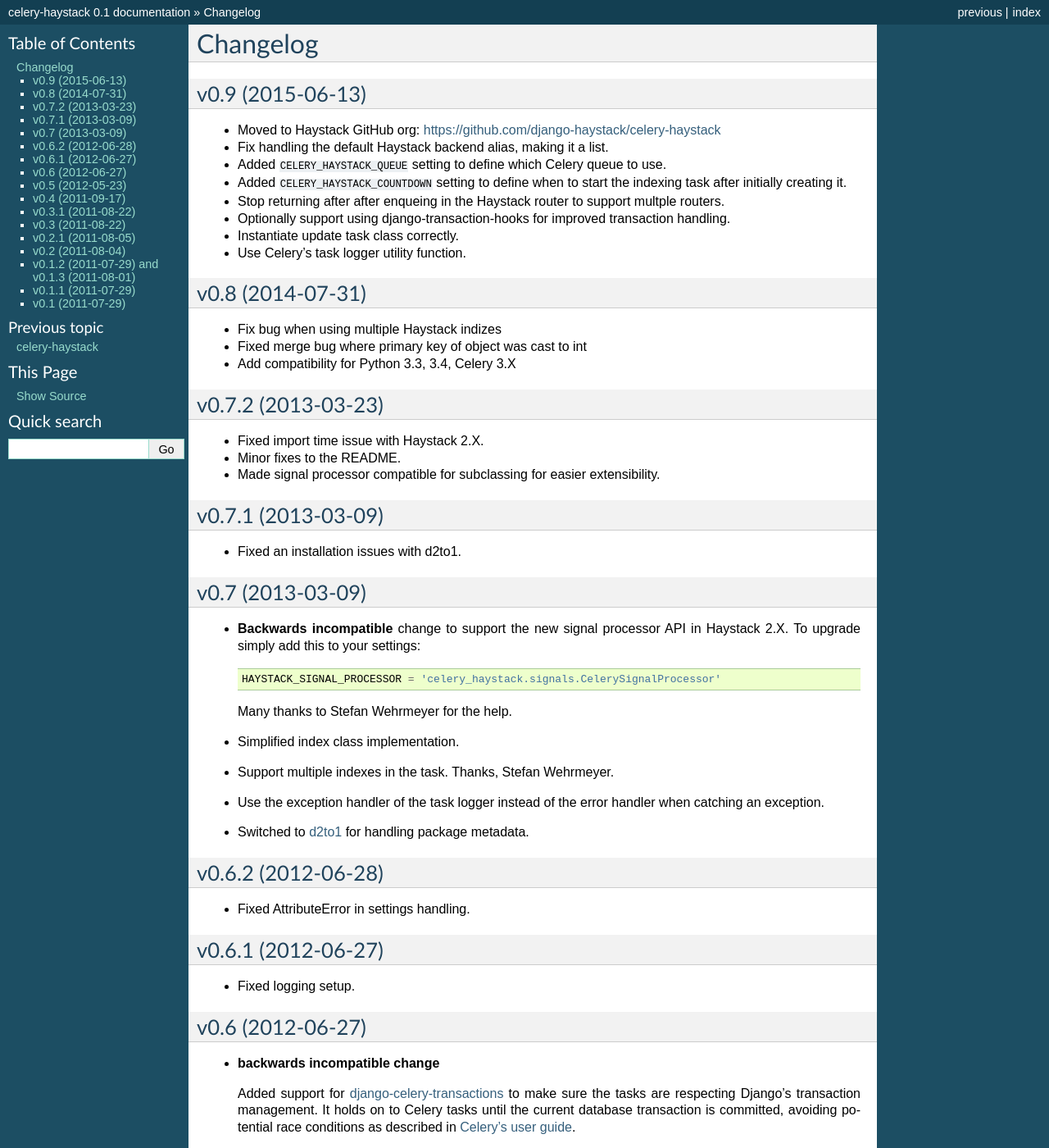
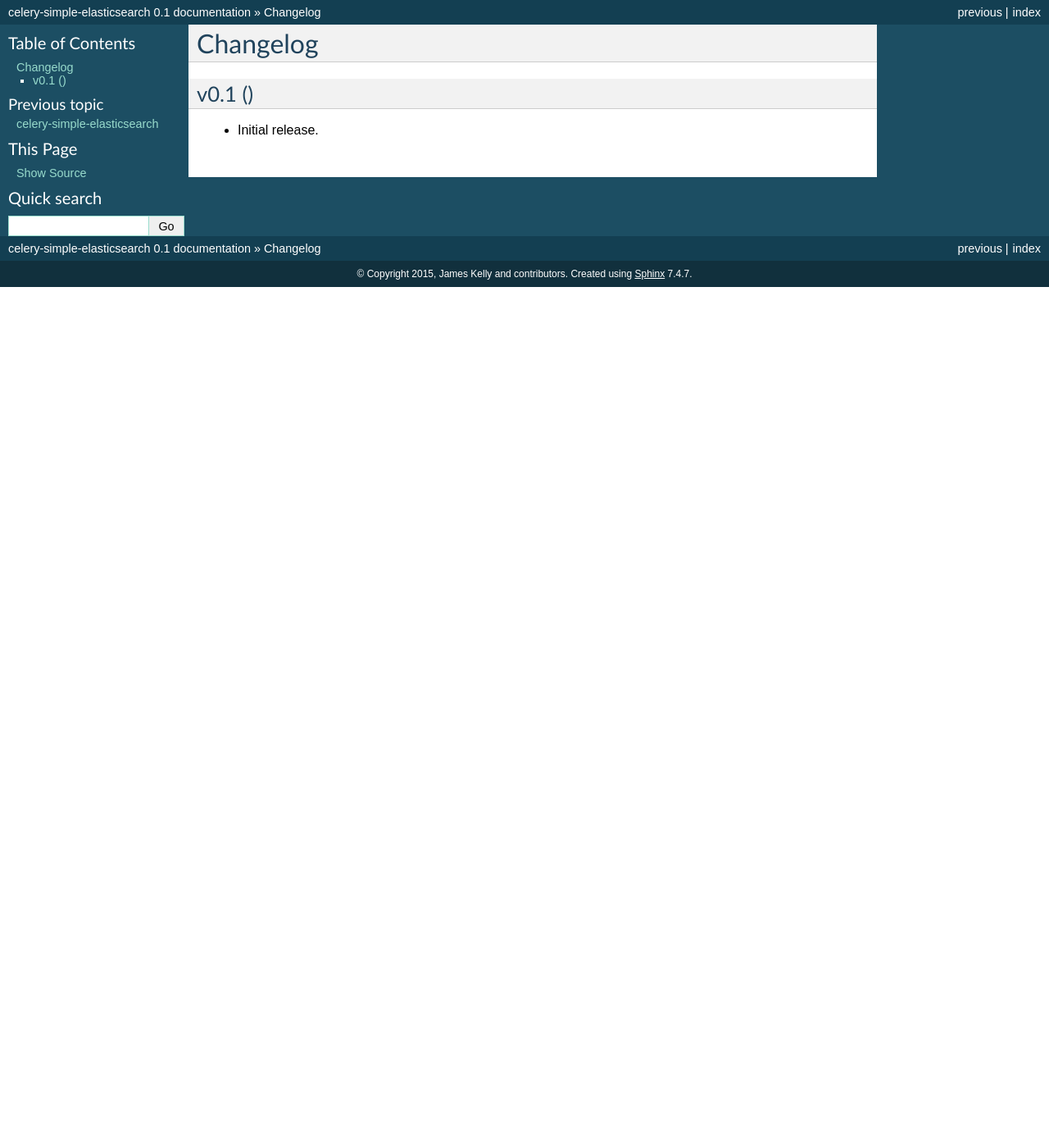
Before and after one commit to disdanes/celery-simple-elasticsearch, a Sphinx documentation site: the page built from docs/changelog.rst, in a window 1280 px wide and 1400 px high. Shown: the whole window at 82% size. Built offline with Sphinx 7.4.7, drawn with Linux system fonts in a browser that asks for light colours; the version number is read from the project's files by our own code; some of the changed text lies outside the part shown.

Commit message:
Docs Changes
Docs and related changes, pushing the final remaining references
to Haystack out (aside from the tests).

The last bit of the puzzle before a release would be porting
tests over.

```diff
--- a/docs/changelog.rst
+++ b/docs/changelog.rst
@@ -1,167 +1,7 @@
 Changelog
 =========
 
-v0.9 (2015-06-13)
------------------
-
-* Moved to Haystack GitHub org: https://github.com/django-haystack/celery-haystack
-
-* Fix handling the default Haystack backend alias, making it a list.
-
-* Added ``CELERY_HAYSTACK_QUEUE`` setting to define which Celery queue to use.
-
-* Added ``CELERY_HAYSTACK_COUNTDOWN`` setting to define when to start the
-  indexing task after initially creating it.
-
-* Stop returning after after enqueing in the Haystack router to support
-  multple routers.
-
-* Optionally support using django-transaction-hooks for improved transaction
-  handling.
-
-* Instantiate update task class correctly.
-
-* Use Celery's task logger utility function.
-
-v0.8 (2014-07-31)
------------------
-
-* Fix bug when using multiple Haystack indizes
-
-* Fixed merge bug where primary key of object was cast to int
-
-* Add compatibility for Python 3.3, 3.4, Celery 3.X
-
-v0.7.2 (2013-03-23)
--------------------
-
-* Fixed import time issue with Haystack 2.X.
-
-* Minor fixes to the README.
-
-* Made signal processor compatible for subclassing for easier extensibility.
-
-v0.7.1 (2013-03-09)
--------------------
-
-* Fixed an installation issues with d2to1.
-
-v0.7 (2013-03-09)
------------------
-
-* **Backwards incompatible** change to support the new signal processor API
-  in Haystack 2.X. To upgrade simply add this to your settings::
-
-    HAYSTACK_SIGNAL_PROCESSOR = 'celery_haystack.signals.CelerySignalProcessor'
-
-  Many thanks to Stefan Wehrmeyer for the help.
-
-* Simplified index class implementation.
-
-* Support multiple indexes in the task. Thanks, Stefan Wehrmeyer.
-
-* Use the exception handler of the task logger instead of the error handler
-  when catching an exception.
-
-* Switched to d2to1_ for handling package metadata.
-
-.. _d2to1: http://pypi.python.org/pypi/d2to1
-
-v0.6.2 (2012-06-28)
--------------------
-
-* Fixed AttributeError in settings handling.
-
-v0.6.1 (2012-06-27)
--------------------
-
-* Fixed logging setup.
-
-v0.6 (2012-06-27)
------------------
-
-* **backwards incompatible change**
-
-  Added support for `django-celery-transactions`_ to make sure the tasks
-  are respecting Django's transaction management. It holds on to Celery tasks
-  until the current database transaction is committed, avoiding potential
-  race conditions as described in `Celery's user guide`_.
-
-  This is **enabled by default** but can be disabled in case you want
-  to manually manage the transactions::
-
-      CELERY_HAYSTACK_TRANSACTION_SAFE = False
-
-* Refactored the error handling to always return a message about what
-  happened in every step of the index interaction. Raises exception about
-  misconfiguration and wrong parameters quicker.
-
-* Improved support for multiple search indexes as implemented by
-  Haystack 2.X. Many thanks to Germán M. Bravo (Kronuz).
-
-.. _`django-celery-transactions`: https://github.com/chrisdoble/django-celery-transactions
-.. _`Celery's user guide`: http://celery.readthedocs.org/en/latest/userguide/tasks.html#database-transactions
-
-v0.5 (2012-05-23)
------------------
-
-* Moved repository to personal account again: http://github.com/jezdez/celery-haystack
-
-* Removed versiontools dependency again.
-
-* Moved to using Travis-CI for tests: http://travis-ci.org/jezdez/celery-haystack
-
-v0.4 (2011-09-17)
------------------
-
-* Fixed bug which caused the deletion of an item to not happen correctly.
-  Please rebuild your Haystack indexes using the ``rebuild_index``
-  management command.
-
-* Addded initial Sphinx documentation: http://celery-haystack.rtfd.org
-
-* Revamped the tets to test the search results, not only queuing.
-
-v0.3.1 (2011-08-22)
--------------------
-
-* Minor bugfix in new appconf support code.
-
-v0.3 (2011-08-22)
------------------
-
-* Moved configuration defaults handling to django-appconf_.
-
-* Fixed issue that occured when retrying a task.
-
-.. _django-appconf: http://pypi.python.org/pypi/django-appconf
-
-v0.2.1 (2011-08-05)
--------------------
-
-* Fixed typo in exception message handling.
-
-v0.2 (2011-08-04)
------------------
-
-* Added support for Haystack 1.2.X.
-
-* Properly stop indexing if instance couldn't be found.
-
-* Forced Celery task config values to be of the correct type.
-
-v0.1.2 (2011-07-29) and v0.1.3 (2011-08-01)
--------------------------------------------
-
-* Removed stale print statement.
-
-v0.1.1 (2011-07-29)
--------------------
-
-* Fixed packaging issue (added manifest template).
-
-
-v0.1 (2011-07-29)
+v0.1 ()
 -----------------
 
 * Initial release.
--- a/docs/conf.py
+++ b/docs/conf.py
@@ -1,9 +1,11 @@
 # -*- coding: utf-8 -*-
 #
-# celery-haystack documentation build configuration file, created by
-# sphinx-quickstart on Sat Sep 17 14:02:10 2011.
+# celery-simple-elasticsearch documentation build configuration file,
+# created by sphinx-quickstart on Sat Sep 17 14:02:10 2011, modified
+# on October 27th 2015 by James Kelly for use with this project.
 #
-# This file is execfile()d with the current directory set to its containing dir.
+# This file is execfile()d with the current directory set to its
+# containing dir.
 #
 # Note that not all possible configuration values are present in this
 # autogenerated file.
@@ -18,13 +20,13 @@
 # documentation root, use os.path.abspath to make it absolute, like shown here.
 #sys.path.insert(0, os.path.abspath('.'))
 
-# -- General configuration -----------------------------------------------------
+# -- General configuration ----------------------------------------------------
 
 # If your documentation needs a minimal Sphinx version, state it here.
 #needs_sphinx = '1.0'
 
-# Add any Sphinx extension module names here, as strings. They can be extensions
-# coming with Sphinx (named 'sphinx.ext.*') or your custom ones.
+# Add any Sphinx extension module names here, as strings. They can be
+# extensions coming with Sphinx (named 'sphinx.ext.*') or your custom ones.
 extensions = ['sphinx.ext.autodoc', 'sphinx.ext.intersphinx']
 
 # Add any paths that contain templates here, relative to this directory.
@@ -40,15 +42,15 @@
 master_doc = 'index'
 
 # General information about the project.
-project = u'celery-haystack'
-copyright = u'2011-2013, Jannis Leidel and contributors'
+project = u'celery-simple-elasticsearch'
+copyright = u'2015, James Kelly and contributors'
 
 # The version info for the project you're documenting, acts as replacement for
 # |version| and |release|, also used in various other places throughout the
 # built documents.
 #
 try:
-    from celery_haystack import __version__
+    from celery_simple_elasticsearch import __version__
     # The short X.Y version.
     version = '.'.join(__version__.split('.')[:2])
     # The full version, including alpha/beta/rc tags.
@@ -70,7 +72,8 @@
 # directories to ignore when looking for source files.
 exclude_patterns = ['_build']
 
-# The reST default role (used for this markup: `text`) to use for all documents.
+# The reST default role (used for this markup: `text`) to use for all
+# documents.
 #default_role = None
 
 # If true, '()' will be appended to :func: etc. cross-reference text.
@@ -91,7 +94,7 @@
 #modindex_common_prefix = []
 
 
-# -- Options for HTML output ---------------------------------------------------
+# -- Options for HTML output --------------------------------------------------
 
 # The theme to use for HTML and HTML Help pages.  See the documentation for
 # a list of builtin themes.
@@ -168,7 +171,7 @@
 #html_file_suffix = None
 
 # Output file base name for HTML help builder.
-htmlhelp_basename = 'celery-haystackdoc'
+htmlhelp_basename = 'celery-simple-elasticsearchdoc'
 
 
 # -- Options for LaTeX output --------------------------------------------------
@@ -180,10 +183,16 @@
 #latex_font_size = '10pt'
 
 # Grouping the document tree into LaTeX files. List of tuples
-# (source start file, target name, title, author, documentclass [howto/manual]).
+# (source start file, target name, title, author, documentclass
+# [howto/manual]).
 latex_documents = [
-  ('index', 'celery-haystack.tex', u'celery-haystack Documentation',
-   u'Jannis Leidel', 'manual'),
+  (
+    'index',
+    'celery-simple-elasticsearch.tex',
+    u'celery-simple-elasticsearch Documentation',
+    u'James Kelly',
+    'manual'
+  ),
 ]
 
 # The name of an image file (relative to this directory) to place at the top of
@@ -210,13 +219,18 @@
 #latex_domain_indices = True
 
 
-# -- Options for manual page output --------------------------------------------
+# -- Options for manual page output -------------------------------------------
 
 # One entry per manual page. List of tuples
 # (source start file, name, description, authors, manual section).
 man_pages = [
-    ('index', 'celery-haystack', u'celery-haystack Documentation',
-     [u'Jannis Leidel'], 1)
+    (
+      'index',
+      'celery-simple-elasticsearch',
+      u'celery-simple-elasticsearch Documentation',
+      [u'James Kelly'],
+      1
+    )
 ]
 
 
--- a/setup.cfg
+++ b/setup.cfg
@@ -8,7 +8,7 @@
 author-email = pthread1981@gmail.com
 summary = An app for integrating Celery with Django Simple ElasticSearch
 description-file = README.rst
-home-page = http://celery-haystack.rtfd.org/
+home-page = http://celery-simple-elasticsearch.rtfd.org/
 project-url =
     Github, https://github.com/jimjkelly/celery-simple-elasticsearch/
 classifier =
```
Also changed, not shown: README.rst (+30 -83 lines), 4 other files.
